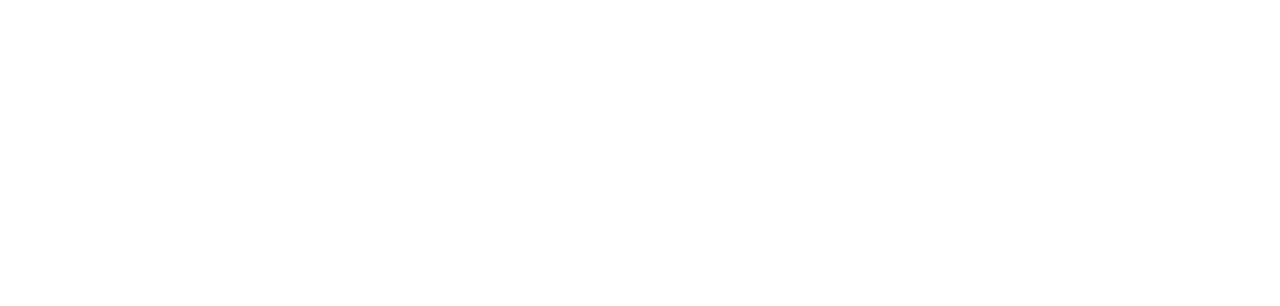
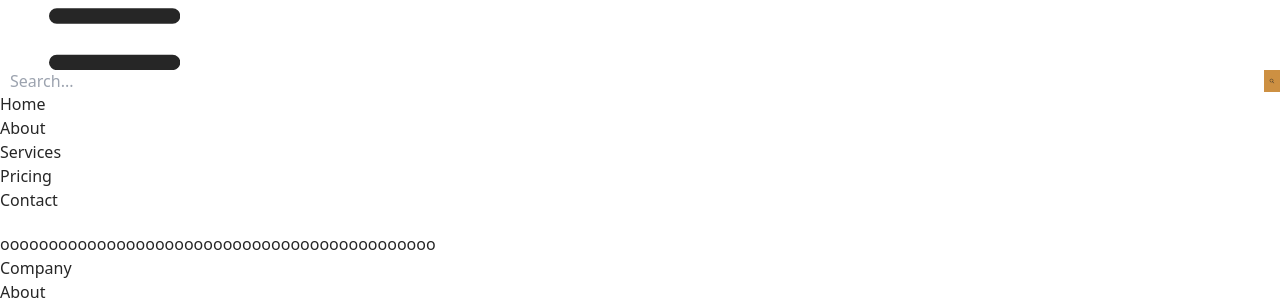
Before and after one commit to RikinTuladhar/E-Commerce, a React (Vite) app: page /checkout in a window 1280 px wide. Before the commit this address had no page. Shown: the part 362-668 px from the top of the page. Built offline with nearby package versions, Linux system fonts and the light colour scheme.

Commit message:
search bar and cart added to nav with cart page

```diff
--- a/package.json
+++ b/package.json
@@ -17,6 +17,7 @@
     "@fortawesome/react-fontawesome": "^0.2.0",
     "react": "^18.2.0",
     "react-dom": "^18.2.0",
+    "react-icons": "^5.1.0",
     "react-router-dom": "^6.22.3"
   },
   "devDependencies": {
--- /dev/null
+++ b/src/Components/Checkout.jsx
@@ -0,0 +1,9 @@
+import React from 'react'
+
+function Checkout() {
+  return (
+    <div>ooooooooooooooooooooooooooooooooooooooooooooo</div>
+  )
+}
+
+export default Checkout
--- a/src/Components/NavBar.jsx
+++ b/src/Components/NavBar.jsx
@@ -1,5 +1,8 @@
 import React, { useState } from 'react'
-
+import { IoIosSearch } from "react-icons/io";
+import { BiCartAdd } from "react-icons/bi";
+import { Link } from 'react-router-dom';
+import '../Css/NavBar.css'
 const NavBar = () => {
     const [show,setShow] = useState(false)
     const handleShow =()=>{
@@ -21,6 +24,14 @@ const NavBar = () => {
         </svg>
     </button>
     <div class={`${show === true ? "block" : "hidden"}  w-full md:block md:w-auto`} id="navbar-default">
+    <div className="header__search">
+        <input
+          type="text"
+          className="header__searchInput"
+          placeholder="Search..."
+        />
+        <IoIosSearch className="header_searchIcon" />
+      </div>
       <ul class="font-medium flex flex-col p-4 md:p-0 mt-4 border border-gray-100 rounded-lg bg-gray-50 md:flex-row md:space-x-8 rtl:space-x-reverse md:mt-0 md:border-0 md:bg-white dark:bg-gray-800 md:dark:bg-gray-900 dark:border-gray-700">
         <li>
           <a href="#" class="block py-2 px-3 text-white bg-blue-700 rounded md:bg-transparent md:text-blue-700 md:p-0 dark:text-white md:dark:text-blue-500" aria-current="page">Home</a>
@@ -38,6 +49,12 @@ const NavBar = () => {
           <a href="#" class="block py-2 px-3 text-gray-900 rounded hover:bg-gray-100 md:hover:bg-transparent md:border-0 md:hover:text-blue-700 md:p-0 dark:text-white md:dark:hover:text-blue-500 dark:hover:bg-gray-700 dark:hover:text-white md:dark:hover:bg-transparent">Contact</a>
         </li>
       </ul>
+      <Link to="/Checkout">
+          <div className="header__optionBasket">
+            <BiCartAdd />
+            <span className="header__optionLineTwo header__basketCount">0</span>
+          </div>
+        </Link>
     </div>
   </div>
 </nav>
--- /dev/null
+++ b/src/Css/NavBar.css
@@ -0,0 +1,32 @@
+.header__search{
+    display: flex;
+    flex: 1;
+    align-items: center;
+    border-radius: 24px;
+}
+.header__searchInput{
+    height: 12px;
+    width: 100%;
+    border: none;
+    padding: 10px;
+}
+.header_searchIcon{
+    padding: 5px;
+    height: 22px !important;
+    background-color: #cd9042;
+    cursor: pointer;
+}
+.header__optionLineTwo{
+    font-size: 13px;
+    font-weight: 800;
+
+}
+.header__optionBasket{
+    color: white;
+    display: flex;
+    align-items: center;
+}
+.header__basketCount{
+    margin-left: 10px;
+    margin-right: 10px;
+}
```
Also changed, not shown: src/App.jsx (+25 -18 lines), 1 other file (tests, documents, lock files or other folders).
